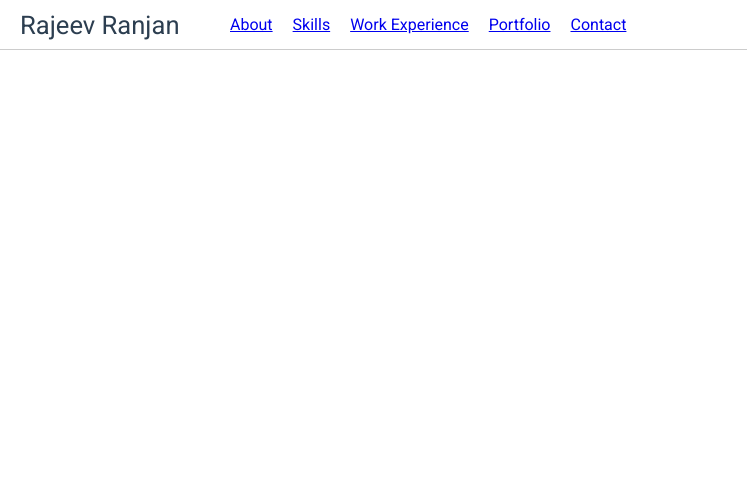
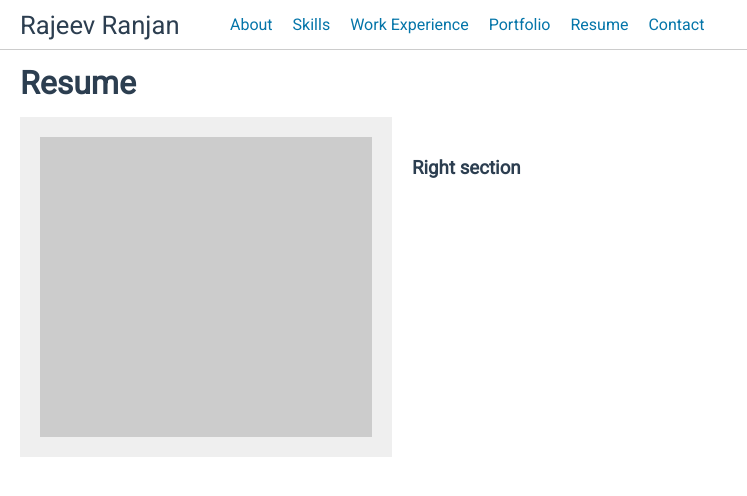
Before and after one commit to raajeew/vuejs-portfolio-site, a Vue app: page /resume in a window 1280 px wide. Shown: the top 496 px of the page, without its empty margins (0-747 px from the left). Built offline with nearby package versions, Linux system fonts and the light colour scheme.

Commit message:
style updasted

```diff
--- a/src/App.vue
+++ b/src/App.vue
@@ -32,5 +32,21 @@ body{
   line-height: 1.5rem;
   color: #2c3e50;
 }
-
+.loading{
+  background: url('./assets/loading.gif') no-repeat;
+  height: 50px;
+  width: 100px;
+  position: absolute;
+  top: 40%;
+  left: calc(50% - 50px);
+  z-index: 999;
+}
+a{
+    text-decoration: none;
+    color: #0475a9;
+}
+p{
+  margin: 0;
+  padding: 0 0 5px;
+}
 </style>
--- a/src/components/Header.vue
+++ b/src/components/Header.vue
@@ -2,13 +2,14 @@
     <header>
         <div class="logo">Rajeev Ranjan</div>
         <div class="main-navigation">
-            <ul>
+            <ul class="main-nav">
                 <li><router-link to="/">About</router-link></li>
                 <li><router-link to="/skills">Skills</router-link></li>
                 <li>
                     <router-link to="/experience">Work Experience</router-link>
                 </li>
                 <li><router-link to="/portfolio">Portfolio</router-link></li>
+                <li><router-link to="/resume">Resume</router-link></li>
                 <li><router-link to="/contact">Contact</router-link></li>
             </ul>
         </div>
@@ -35,6 +36,10 @@
         display: flex;
         align-items: center;
     }
+    .main-nav a{
+        text-decoration: none;
+        color: #0475a9;
+    }
     ul, li{
         list-style: none;
         margin:0;
--- a/src/components/HomeView.vue
+++ b/src/components/HomeView.vue
@@ -1,5 +1,5 @@
 <template>
-    <p v-if="loading">Loading...</p>
+    <p v-if="loading" class="loading"></p>
     <p v-html="summary.description"></p>
 
 </template>
--- a/src/components/Portfolio.vue
+++ b/src/components/Portfolio.vue
@@ -1,11 +1,11 @@
 <template>
-    <p v-if="loading">Loading...</p>
+    <p v-if="loading" class="loading"></p>
     <div>
         <ul>
             <li v-for="portfolio in portfolios" :key="portfolio.id">
                 <p class="title">{{portfolio.name}}</p>
                 <p>{{portfolio.desc}}</p>
-                <p><a v-bind:href="portfolio.url">Demo</a></p>
+                <p><a v-bind:href="portfolio.url" target="_blank">Demo</a></p>
             </li>
         </ul>
     </div>
--- a/src/components/SkillsView.vue
+++ b/src/components/SkillsView.vue
@@ -1,9 +1,10 @@
 <template>
-    <p v-if="loading">Loading...</p>
+    <p v-if="loading" class="loading"></p>
     <div>
-        <ul>
+        <ul class="skills">
             <li v-for="skill in skills" :key="skill.id">
                 <p>{{skill.skill}} ({{skill.rating}})</p>
+                <p>Experiece: {{skill.yoe}} yrs</p>
             </li>
         </ul>
     </div>
@@ -31,3 +32,18 @@
         }
     }
 </script>
+<style scoped>
+.skills{
+    margin: 0;
+    padding: 0;
+    list-style: none;
+    display: flex;
+    flex-wrap: wrap;
+}
+.skills > li{
+    box-sizing: border-box;
+    padding: 20px;
+    border: 1px solid #efefef;
+    width: 20%;
+}
+</style>
--- a/src/components/WorkExperience.vue
+++ b/src/components/WorkExperience.vue
@@ -1,9 +1,9 @@
 <template>
-    <p v-if="loading">Loading...</p>
+    <p v-if="loading" class="loading"></p>
     <div>
-        <ul>
+        <ul class="experience">
             <li :key="exp.id" v-for="exp in experience">
-                <WorkWidgetVue :work="exp" />
+                <WorkWidgetVue v-bind:work="exp" />
             </li>
         </ul>
     </div>
@@ -35,3 +35,16 @@
         }
     }
 </script>
+
+<style scoped>
+    .experience{
+        margin: 0;
+        padding: 0;
+        list-style: none;
+    }
+    .experience > li{
+        border-bottom: 1px solid #d7d5d5;
+        margin-bottom: 10px;
+        padding-bottom: 10px;
+    }
+</style>
--- a/src/components/WorkWidget.vue
+++ b/src/components/WorkWidget.vue
@@ -1,6 +1,6 @@
 <template>
     <article>
-        <header>{{work.company}}</header>
+        <header>{{work.company}} <span>({{work.startdate}} - {{work.enddate}})</span></header>
         <p>{{work.designation}}</p>
         <p>{{work.summary}}</p>
     </article>
@@ -13,3 +13,12 @@ export default{
     }
 }
 </script>
+
+<style scoped>
+header{
+    font-weight: bold;
+}
+header span{
+    font-weight: normal;
+}
+</style>
--- /dev/null
+++ b/src/pages/ResumeView.vue
@@ -0,0 +1,43 @@
+<template>
+    <h1>Resume</h1>
+    <div class="resume-wrap">
+        <article>
+            <div class="left">
+                <span class="image"></span>
+            </div>
+            <div class="right">
+                <h3>Right section</h3>
+            </div>
+        </article>
+    </div>
+</template>
+<script>
+</script>
+<style scoped>
+    .resume-wrap{
+        box-sizing: border-box;
+    }
+    article{
+        display: block;
+        box-sizing: border-box;
+        display: flex;
+        width: 100%;
+    }
+    article .left{
+        width: 30%;
+        box-sizing: border-box;
+        background: #efefef;
+        padding: 20px;
+    }
+    article .right{
+        width: 60%;
+        box-sizing: border-box;
+        padding: 20px;
+    }
+    .image{
+        display: block;
+        height: 300px;
+        width: 100%;
+        background: #ccc;
+    }
+</style>
--- a/src/router/index.js
+++ b/src/router/index.js
@@ -4,6 +4,7 @@ import ExperienceView from '../pages/ExperienceView';
 import SkillsView from '../pages/SkillsView';
 import PortfolioView from '../pages/PortfolioView'
 import ContactView from '../pages/ContactView'
+import ResumeView from '../pages/ResumeView.vue'
 
 const routes = [
     {
@@ -27,6 +28,11 @@ const routes = [
         component: PortfolioView
     },
     {
+        path: '/resume',
+        name: 'Resume',
+        component: ResumeView
+    },
+    {
         path: '/contact',
         name: 'Contact',
         component: ContactView
```
Also changed, not shown: src/assets/loading.gif (added).
